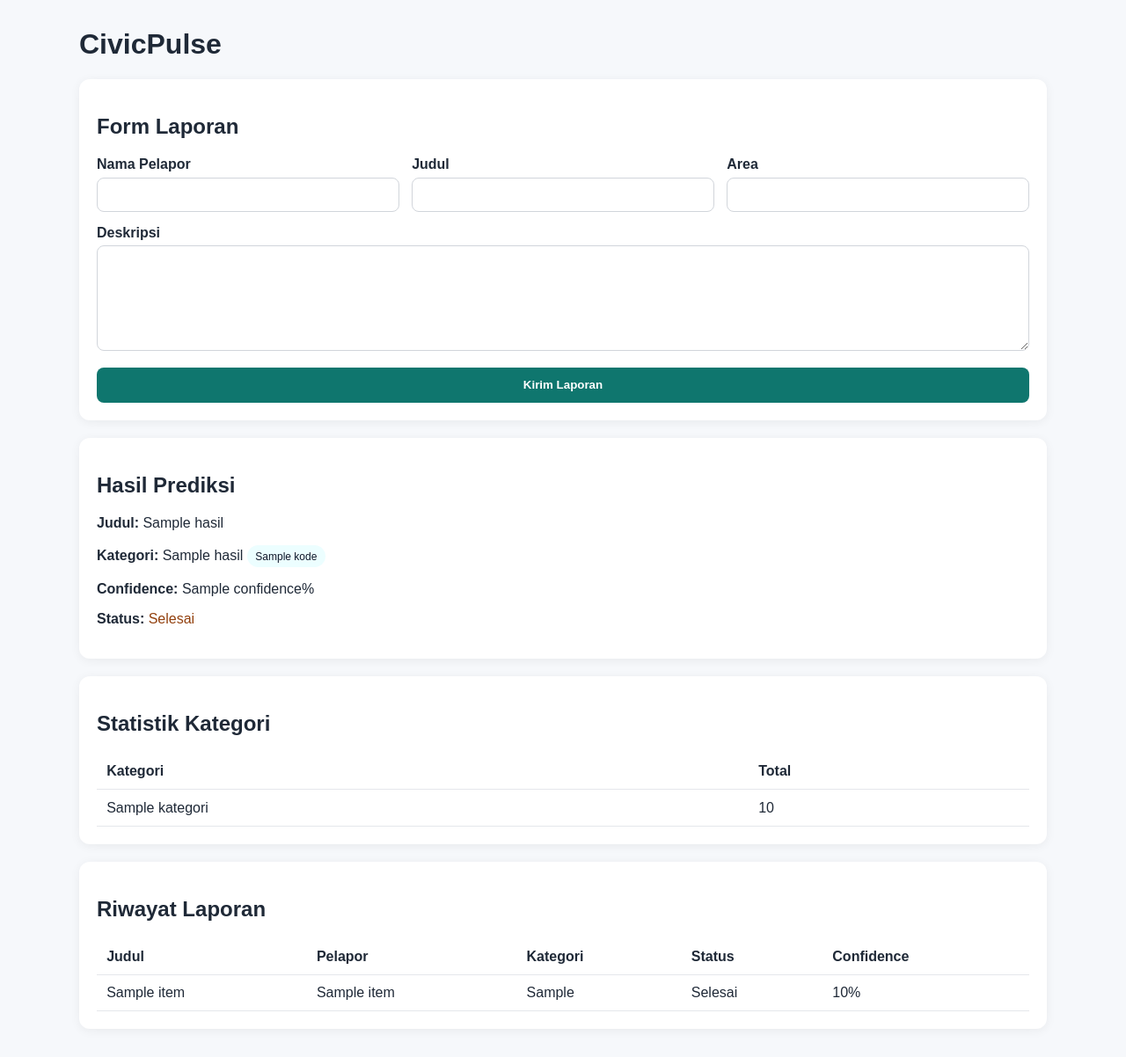
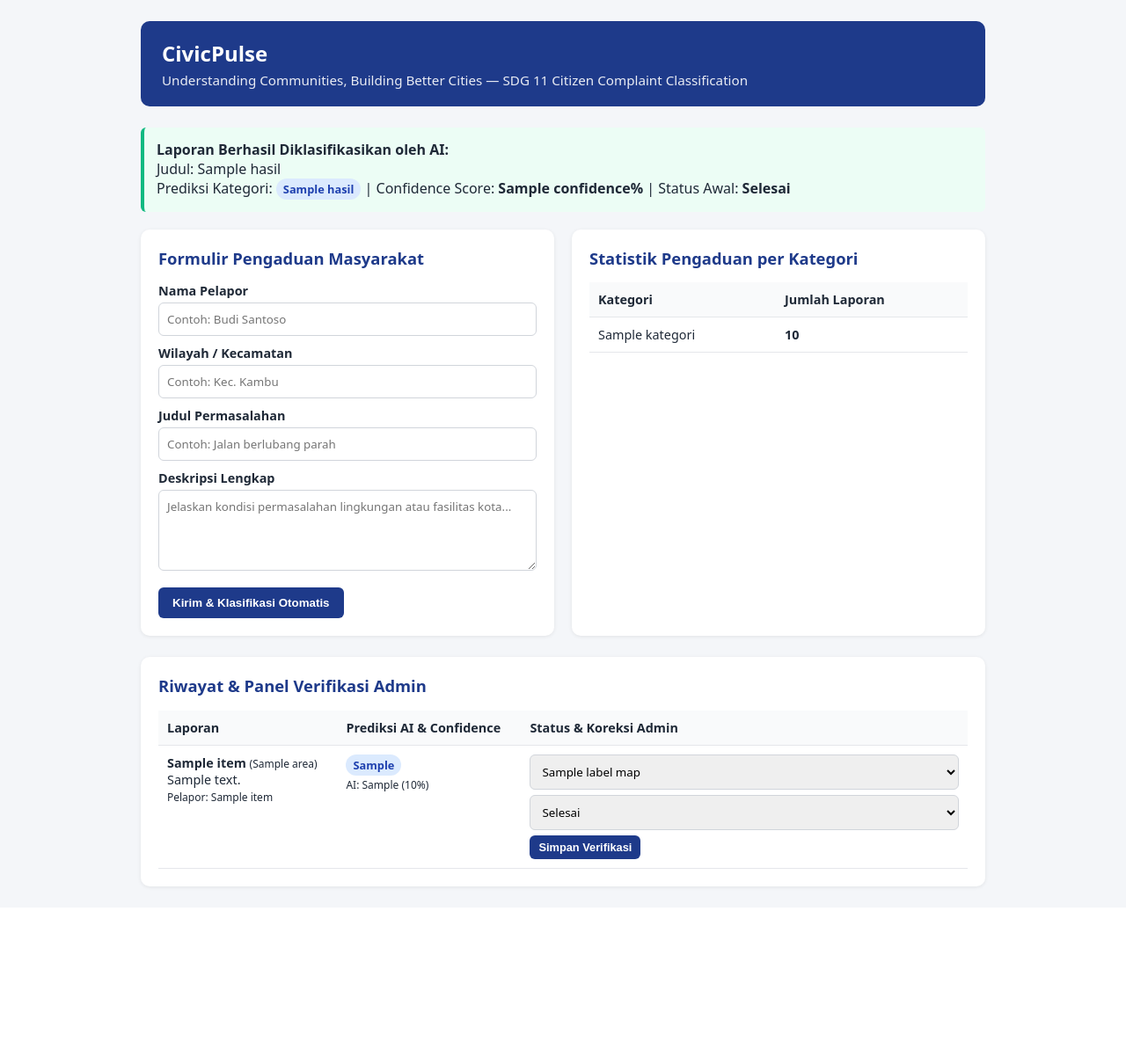
Before and after one commit to aghy07/CivicPulseApp, a Python web app: template Templates/index.html in a window 1280 px wide. Shown: the whole page at 88% size. After the commit the page ends 1012 px from the top, so only its background shows below. Run offline with Jinja, Linux system fonts and the light colour scheme; the template is opened without the code that fills it: most values are stand-ins (such as "Sample title", 1, 10 or a date in 2020).

Commit message:
Memperbaiki Struktur Web

```diff
--- a/Templates/index.html
+++ b/Templates/index.html
@@ -1,117 +1,131 @@
-<!doctype html>
+<!DOCTYPE html>
 <html lang="id">
 <head>
-    <meta charset="utf-8">
-    <meta name="viewport" content="width=device-width, initial-scale=1">
-    <title>CivicPulse</title>
+    <meta charset="UTF-8">
+    <meta name="viewport" content="width=device-width, initial-scale=1.0">
+    <title>CivicPulse — Klasifikasi Pengaduan Masyarakat</title>
     <style>
-      body { font-family: Arial, sans-serif; margin: 2rem; background: #f6f8fb; color: #1f2937; }
-      .container { max-width: 1100px; margin: 0 auto; }
-      .card { background: white; padding: 1.25rem; margin-bottom: 1.25rem; border-radius: 12px; box-shadow: 0 2px 12px rgba(0,0,0,0.06); }
-      form { display: grid; gap: 0.9rem; }
-      .row { display: grid; grid-template-columns: repeat(auto-fit, minmax(180px, 1fr)); gap: 0.9rem; }
-      label { display: block; font-weight: bold; margin-bottom: 0.35rem; }
-      input, textarea, select { width: 100%; padding: 0.7rem; border: 1px solid #d1d5db; border-radius: 8px; box-sizing: border-box; }
-      textarea { min-height: 120px; resize: vertical; }
-      button { background: #0f766e; color: white; border: none; border-radius: 8px; padding: 0.8rem 1rem; font-weight: bold; cursor: pointer; }
-      table { width: 100%; border-collapse: collapse; }
-      th, td { border-bottom: 1px solid #e5e7eb; padding: 0.7rem; text-align: left; }
-      .badge { display: inline-block; padding: 0.35rem 0.6rem; border-radius: 999px; background: #ecfeff; color: #0f172a; font-size: 0.75rem; }
-      .success { color: #166534; }
-      .warn { color: #92400e; }
+        body { font-family: system-ui, -apple-system, sans-serif; background: #f4f6f9; color: #1f2937; margin: 0; padding: 24px; }
+        .container { max-width: 960px; margin: 0 auto; }
+        header { background: #1e3a8a; color: #fff; padding: 20px 24px; border-radius: 10px; margin-bottom: 24px; }
+        header h1 { margin: 0 0 4px; font-size: 1.5rem; }
+        header p { margin: 0; opacity: 0.9; font-size: 0.95rem; }
+        .grid { display: grid; grid-template-columns: 1fr 1fr; gap: 20px; margin-bottom: 24px; }
+        .card { background: #fff; padding: 20px; border-radius: 10px; box-shadow: 0 1px 4px rgba(0,0,0,0.08); }
+        h2 { margin-top: 0; font-size: 1.15rem; color: #1e3a8a; }
+        label { display: block; font-weight: 600; margin: 10px 0 4px; font-size: 0.9rem; }
+        input, textarea, select { width: 100%; padding: 9px; border: 1px solid #d1d5db; border-radius: 6px; box-sizing: border-box; font-family: inherit; }
+        button { background: #1e3a8a; color: #fff; border: none; padding: 10px 16px; border-radius: 6px; cursor: pointer; font-weight: 600; margin-top: 14px; }
+        button:hover { background: #1d4ed8; }
+        .alert { background: #ecfdf5; border-left: 4px solid #10b981; padding: 14px; border-radius: 6px; margin-bottom: 20px; }
+        .badge { display: inline-block; padding: 3px 8px; border-radius: 12px; font-size: 0.8rem; font-weight: 600; background: #dbeafe; color: #1e40af; }
+        table { width: 100%; border-collapse: collapse; font-size: 0.9rem; }
+        th, td { text-align: left; padding: 10px; border-bottom: 1px solid #e5e7eb; vertical-align: top; }
+        th { background: #f9fafb; }
+        @media (max-width: 768px) { .grid { grid-template-columns: 1fr; } }
     </style>
 </head>
 <body>
 <div class="container">
+    <header>
         <h1>CivicPulse</h1>
+        <p>Understanding Communities, Building Better Cities — SDG 11 Citizen Complaint Classification</p>
+    </header>
 
+    {% if hasil %}
+    <div class="alert">
+        <strong>Laporan Berhasil Diklasifikasikan oleh AI:</strong><br>
+        Judul: {{ hasil.judul }}<br>
+        Prediksi Kategori: <span class="badge">{{ hasil.nama_kategori }}</span>
+        | Confidence Score: <strong>{{ hasil.confidence }}%</strong>
+        | Status Awal: <strong>{{ hasil.status }}</strong>
+    </div>
+    {% endif %}
+
+    <div class="grid">
         <div class="card">
-        <h2>Form Laporan</h2>
-        <form method="post">
-          <div class="row">
-            <div>
-              <label for="reporter_name">Nama Pelapor</label>
-              <input id="reporter_name" name="reporter_name" required>
-            </div>
-            <div>
-              <label for="title">Judul</label>
-              <input id="title" name="title" required>
-            </div>
-            <div>
-              <label for="area">Area</label>
-              <input id="area" name="area">
-            </div>
-          </div>
-          <div>
-            <label for="description">Deskripsi</label>
-            <textarea id="description" name="description" required></textarea>
-          </div>
-          <button type="submit">Kirim Laporan</button>
+            <h2>Formulir Pengaduan Masyarakat</h2>
+            <form method="POST">
+                <label>Nama Pelapor</label>
+                <input type="text" name="reporter_name" placeholder="Contoh: Budi Santoso" required>
+
+                <label>Wilayah / Kecamatan</label>
+                <input type="text" name="area" placeholder="Contoh: Kec. Kambu">
+
+                <label>Judul Permasalahan</label>
+                <input type="text" name="title" placeholder="Contoh: Jalan berlubang parah" required>
+
+                <label>Deskripsi Lengkap</label>
+                <textarea name="description" rows="4" placeholder="Jelaskan kondisi permasalahan lingkungan atau fasilitas kota..." required></textarea>
+
+                <button type="submit">Kirim & Klasifikasi Otomatis</button>
             </form>
         </div>
 
-      {% if hasil %}
         <div class="card">
-        <h2>Hasil Prediksi</h2>
-        <p><strong>Judul:</strong> {{ hasil.judul }}</p>
-        <p><strong>Kategori:</strong> {{ hasil.nama_kategori }} <span class="badge">{{ hasil.kode }}</span></p>
-        <p><strong>Confidence:</strong> {{ hasil.confidence }}%</p>
-        <p><strong>Status:</strong> <span class="{% if hasil.status == 'Terverifikasi' %}success{% else %}warn{% endif %}">{{ hasil.status }}</span></p>
-      </div>
-      {% endif %}
-
-      <div class="card">
-        <h2>Statistik Kategori</h2>
+            <h2>Statistik Pengaduan per Kategori</h2>
             {% if statistik %}
             <table>
                 <thead>
-            <tr>
-              <th>Kategori</th>
-              <th>Total</th>
-            </tr>
+                    <tr><th>Kategori</th><th>Jumlah Laporan</th></tr>
                 </thead>
                 <tbody>
-            {% for item in statistik %}
+                    {% for row in statistik %}
                     <tr>
-              <td>{{ label_map.get(item.kategori, item.kategori) }}</td>
-              <td>{{ item.total }}</td>
+                        <td>{{ label_map.get(row.kategori, row.kategori) }}</td>
+                        <td><strong>{{ row.total }}</strong></td>
                     </tr>
                     {% endfor %}
                 </tbody>
             </table>
             {% else %}
-        <p>Belum ada data.</p>
+            <p>Belum ada laporan masuk. Silakan kirim pengaduan pertama melalui formulir di samping.</p>
             {% endif %}
+        </div>
     </div>
 
     <div class="card">
-        <h2>Riwayat Laporan</h2>
-        {% if laporan %}
+        <h2>Riwayat & Panel Verifikasi Admin</h2>
         <table>
             <thead>
                 <tr>
-              <th>Judul</th>
-              <th>Pelapor</th>
-              <th>Kategori</th>
-              <th>Status</th>
-              <th>Confidence</th>
+                    <th>Laporan</th>
+                    <th>Prediksi AI & Confidence</th>
+                    <th>Status & Koreksi Admin</th>
                 </tr>
             </thead>
             <tbody>
                 {% for item in laporan %}
                 <tr>
-              <td>{{ item.title }}</td>
-              <td>{{ item.reporter_name }}</td>
-              <td>{{ label_map.get(item.predicted_category, item.predicted_category) }}</td>
-              <td>{{ item.status }}</td>
-              <td>{{ item.confidence_score }}%</td>
+                    <td>
+                        <strong>{{ item.title }}</strong> <small>({{ item.area or 'Umum' }})</small><br>
+                        <span>{{ item.description }}</span><br>
+                        <small>Pelapor: {{ item.reporter_name }}</small>
+                    </td>
+                    <td>
+                        <span class="badge">{{ label_map.get(item.verified_category or item.predicted_category, item.predicted_category) }}</span><br>
+                        <small>AI: {{ item.predicted_category }} ({{ item.confidence_score }}%)</small>
+                    </td>
+                    <td>
+                        <form action="{{ url_for('verifikasi_laporan', complaint_id=item.id) }}" method="POST">
+                            <select name="verified_category" style="margin-bottom:6px;">
+                                {% for kode, nama in label_map.items() %}
+                                <option value="{{ kode }}" {% if (item.verified_category or item.predicted_category) == kode %}selected{% endif %}>{{ nama }}</option>
+                                {% endfor %}
+                            </select>
+                            <select name="status" style="margin-bottom:6px;">
+                                <option value="Menunggu Verifikasi" {% if item.status == 'Menunggu Verifikasi' %}selected{% endif %}>Menunggu Verifikasi</option>
+                                <option value="Terverifikasi" {% if item.status == 'Terverifikasi' %}selected{% endif %}>Terverifikasi</option>
+                                <option value="Dalam Tindak Lanjut" {% if item.status == 'Dalam Tindak Lanjut' %}selected{% endif %}>Dalam Tindak Lanjut</option>
+                                <option value="Selesai" {% if item.status == 'Selesai' %}selected{% endif %}>Selesai</option>
+                            </select>
+                            <button type="submit" style="margin-top:0; padding:6px 10px; font-size:0.8rem;">Simpan Verifikasi</button>
+                        </form>
+                    </td>
                 </tr>
                 {% endfor %}
             </tbody>
         </table>
-        {% else %}
-        <p>Belum ada laporan.</p>
-        {% endif %}
     </div>
 </div>
 </body>
```
Lines whose indentation alone changed are shown as unchanged.
